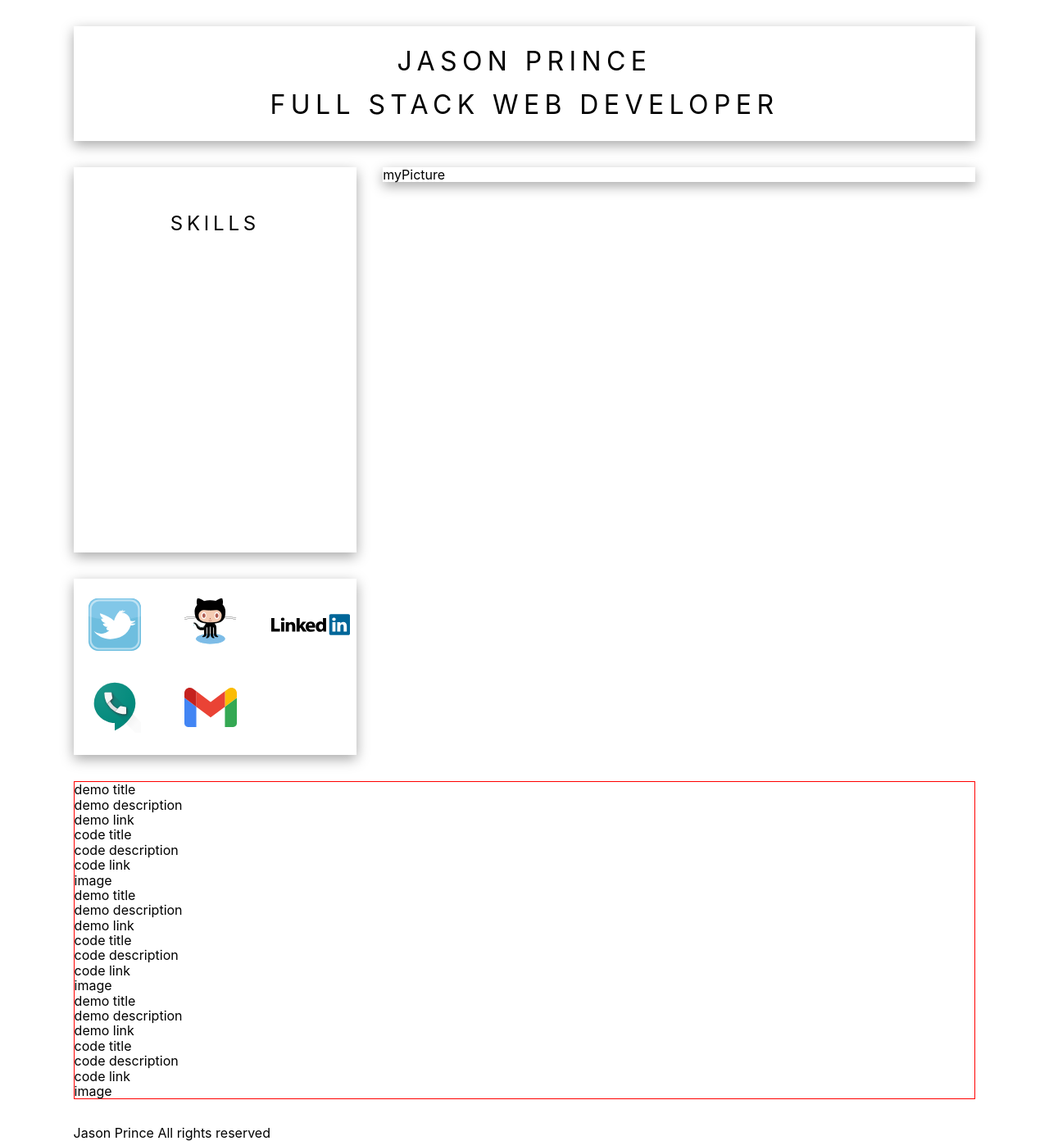
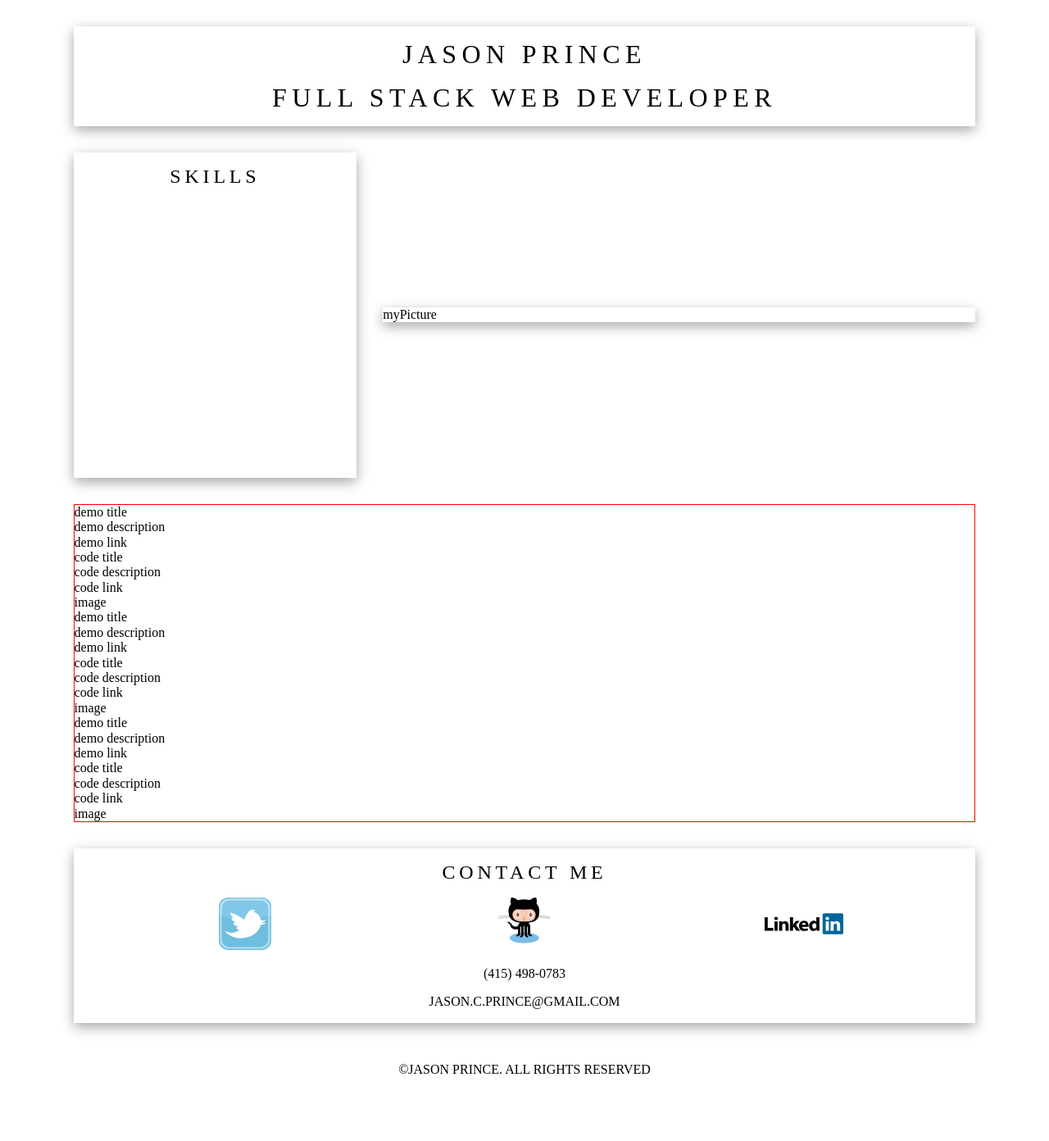
Before and after one commit to Jason-Prince/my-portfolio-app, a Next.js app: page / in a window 1280 px wide. Shown: the whole page at 82% size. After the commit the page ends 1362 px from the top, so only its background shows below. Built offline with nearby package versions, Linux system fonts and the light colour scheme.

Commit message:
contact and footer done

```diff
--- a/components/contacts.js
+++ b/components/contacts.js
@@ -1,32 +1,29 @@
 import Twitter from "../components/svg/twitter";
 import Github from "../components/svg/github";
 import Linkedin from "../components/svg/linkedin";
-import Phone from "../components/svg/googleVoice";
-import Email from "../components/svg/gmail";
 
 const contacts = () => {
   return (
     <section className="contacts">
-      <div className="contact__twitter">
+      <div className="contact item--title">contact me</div>
+      <div className="contact item--twitter">
         <a href="https://twitter.com/Enders_Game" target="_blank">
           <Twitter />
         </a>
       </div>
-      <div className="contact__github">
+      <div className="contact item--github">
         <a href="https://github.com/jason-prince" target="_blank">
           <Github />
         </a>
       </div>
-      <div className="contact__linkedin">
+      <div className="contact item--linkedin">
         <a href="https://www.linkedin.com/in/jason-c-prince/" target="_blank">
           <Linkedin />
         </a>
       </div>
-      <div className="contact__phone">
-        <Phone />
-      </div>
-      <div className="contact__email">
-        <Email />
+      <div className="contact item--phone-number">(415) 498-0783</div>
+      <div className="contact item--email-address">
+        jason.c.prince@gmail.com
       </div>
     </section>
   );
--- a/components/footer.js
+++ b/components/footer.js
@@ -1,5 +1,11 @@
 const footer = () => {
-  return <section className="footer">Jason Prince All rights reserved</section>;
+  return (
+    <section className="footer">
+      <div className="item--title">
+        <span>&#169;</span>Jason Prince. All rights reserved
+      </div>
+    </section>
+  );
 };
 
 export default footer;
--- a/components/header.js
+++ b/components/header.js
@@ -1,8 +1,8 @@
 const header = () => {
   return (
     <section className="header">
+      <div className="item row--1 item--name">full stack web developer</div>
       <div className="item row--0 item--title">jason prince</div>
-      <div className="item row--1 item--name">full stack web developer</div>
     </section>
   );
 };
--- a/pages/index.js
+++ b/pages/index.js
@@ -14,14 +14,14 @@ const Home = () => {
       <div className="home__skills">
         <Skills />
       </div>
-      <div className="home__contacts">
-        <Contacts />
-      </div>
       <div className="home__mypictures">
         <MyPicture />
       </div>
       <div className="home__myprojects">
         <MyProjects />
+      </div>
+      <div className="home__contacts">
+        <Contacts />
       </div>
       <div className="home__footer">
         <Footer />
--- a/styles/contacts.scss
+++ b/styles/contacts.scss
@@ -1,40 +1,39 @@
 .contacts {
     box-shadow: rgba(0, 0, 0, 0.35) 0px 5px 15px;
     display: grid;
-    grid-template-columns: 1fr 1fr 1fr;
-    grid-template-rows: auto;
+    grid-template-columns: repeat(5, 1fr);
     grid-template-areas:
-      "twitter github linkedin"
-      "phone email .";
+      ". . . . ."
+      ". . a . ."
+      "b b c d d"
+      ". . e . ."
+      ". . f . ."
+      ". . . . .";
     gap: 1em;
-    padding: 1em 0;
-
-    .contact__twitter {
-      grid-area: twitter;
-      padding: .5em;
+    .contact {
+      text-transform: uppercase;
       place-self: center;
+      &.item--title {
+        grid-area: a;
+        font-size: 1.5rem;
+        letter-spacing: .20em;
+      }
+      &.item--twitter {
+        grid-area: b;
+      }
+      &.item--github {
+        grid-area: c;
+      }
+      &.item--linkedin {
+        grid-area: d;
+      }
+      &.item--phone-number {
+        grid-area: e;
+      }
+      &.item--email-address {
+        grid-area: f;
+      }
     }
-    .contact__github {
-      grid-area: github;
-      padding: .5em;
-      place-self: center;
-    }
-    .contact__linkedin {
-      grid-area: linkedin;
-      padding: .5em;
-      place-self: center;
-    }
-    .contact__phone {
-      grid-area: phone;
-      padding: .5em;
-      place-self: center;
-    }
-    .contact__email {
-      grid-area: email;
-      padding: .5em;
-      place-self: center;
-    }
-
   }
 
   .linkedin--size {
--- /dev/null
+++ b/styles/footer.scss
@@ -0,0 +1,15 @@
+.footer {
+    display: grid;
+    display: grid;
+    grid-template-columns: 1fr;
+    grid-template-areas:
+      "."
+      "a"
+      ".";
+    gap: 1em;
+    .item--title {
+    grid-area: a;
+    justify-self: center;
+    text-transform: uppercase;
+    }
+}
--- a/styles/globals.scss
+++ b/styles/globals.scss
@@ -2,23 +2,9 @@
 @import 'header';
 @import 'skills';
 @import 'contacts';
+@import 'footer';
+@import 'home';
 
-html,
-body {
-  padding: 0;
-  margin: 0;
-  font-family: -apple-system, BlinkMacSystemFont, Segoe UI, Roboto, Oxygen,
-    Ubuntu, Cantarell, Fira Sans, Droid Sans, Helvetica Neue, sans-serif;
-}
-
-a {
-  color: inherit;
-  text-decoration: none;
-}
-
-* {
-  box-sizing: border-box;
-}
 
 .myPicture {
   box-shadow: rgba(0, 0, 0, 0.35) 0px 5px 15px;
@@ -27,44 +13,3 @@ a {
 .myprojects {
   border: solid 1px red;
 }
-
-
-
-.home {
-  display: grid;
-  gap: 2em;
-  grid-template-columns: .5fr 3fr 3fr 3fr .5fr;
-  grid-template-rows: auto;
-  grid-template-areas:
-  ". header header header ."
-  ". skills mypictures mypictures ."
-  ". contacts mypictures mypictures ."
-  ". myprojects myprojects myprojects ."
-  ". footer footer footer .";
-
-  .home__header {
-    grid-area: header;
-  }
-  .home__skills {
-    grid-area: skills;
-    place-self: end;
-    justify-self: stretch;
-  }
-  .home__contacts {
-    grid-area: contacts;
-    place-self: end;
-    justify-self: stretch;
-  }
-  .home__mypictures {
-    grid-area: mypictures;
-    place-self: start;
-    justify-self: stretch;
-    align-self: stretch;
-  }
-  .home__myprojects {
-    grid-area: myprojects;
-  }
-  .home__footer {
-    grid-area: footer;
-  }
-}
--- a/styles/header.scss
+++ b/styles/header.scss
@@ -1,20 +1,17 @@
 $duration: 1s;
-$delay__header__boxshadow: 0s;
 $delay__header__title: 1s;
 $delay__header__name: 2s;
 
 .header{
-    margin-top: 2em;
     display: grid;
     gap: 1em;
-    grid-template-columns: .5fr 9fr .5fr;
-    grid-template-rows: 1fr 4fr 4fr 1fr;
+    grid-template-columns: repeat(7, 1fr);
     grid-template-areas:
-        ". . ."
-        ". item__title ."
-        ". item__name ."
-        ". . .";
-    animation: header__boxshadow $duration $delay__header__boxshadow ease-in-out forwards;
+        ". . . . . . ."
+        ". . a a a . ."
+        ". b b b b b ."
+        ". . . . . . .";
+    animation: header__boxshadow $duration ease-in-out forwards;
 
     .item {
         place-self: center;
@@ -25,13 +22,13 @@ $delay__header__name: 2s;
         &.row--0 {
             animation: myTitle $duration $delay__header__title ease-in-out forwards;
             &.item--title{
-              grid-area: item__title;
+              grid-area: a;
             }
         }
         &.row--1 {
             animation: myName $duration $delay__header__name ease-in-out forwards;
             &.item--name{
-              grid-area: item__name;
+              grid-area: b;
             }
         }
     }
--- /dev/null
+++ b/styles/home.scss
@@ -0,0 +1,38 @@
+.home {
+    display: grid;
+    gap: 2em;
+    grid-template-columns: .5fr 3fr 3fr 3fr .5fr;
+    grid-template-rows: auto;
+    grid-template-areas:
+    ". . . . ."
+    ". header header header ."
+    ". skills mypictures mypictures ."
+    ". myprojects myprojects myprojects ."
+    ". contacts contacts contacts ."
+    ". footer footer footer ."
+    ". . . . .";
+
+    .home__header {
+      grid-area: header;
+    }
+    .home__skills {
+      grid-area: skills;
+      place-self: center stretch;
+    }
+    .home__contacts {
+      grid-area: contacts;
+      place-self: center stretch;
+    }
+    .home__mypictures {
+      grid-area: mypictures;
+      place-self: center stretch;
+    }
+    .home__myprojects {
+      grid-area: myprojects;
+      place-self: center stretch;
+    }
+    .home__footer {
+      grid-area: footer;
+      place-self: center stretch;
+    }
+  }
--- a/styles/skills.scss
+++ b/styles/skills.scss
@@ -10,15 +10,14 @@ $translateY: translateY(-120%);
 
 .skills {
     display: grid;
-    grid-template-columns: .5fr 3fr 3fr 3fr .5fr;
-    grid-template-rows: .5fr 1.8fr 1.8fr 1.8fr 1.8fr 1.8fr .5fr;
+    grid-template-columns: repeat(5, 1fr);
     grid-template-areas:
         ". . . . ."
-        ". . skill__title . ."
-        ". html css sass ."
-        ". javascript reactjs nextjs ."
-        ". nodejs python django ."
-        ". postgresql mongodb . ."
+        ". . a . ."
+        ". b c d ."
+        ". e f g ."
+        ". h i j ."
+        ". k l . ."
         ". . . . .";
     gap: 1em;
     animation: skills__boxshadow $duration $delay__skills__boxshadow ease-in-out forwards;
@@ -29,7 +28,7 @@ $translateY: translateY(-120%);
         &.row--0 {
             animation: skill__title__row $duration $delay__skill__title ease-in-out forwards;
             &.item--title {
-                grid-area: skill__title;
+                grid-area: a;
                 text-transform: uppercase;
                 font-size: 1.5rem;
                 letter-spacing: .20em;
@@ -38,46 +37,46 @@ $translateY: translateY(-120%);
         &.row--1 {
             animation: skill__row__1 $duration $delay__skill__row__1 ease-in-out forwards;
             &.item--html {
-                grid-area: html;
+                grid-area: b;
             }
             &.item--css {
-                grid-area: css;
+                grid-area: c;
             }
             &.item--sass {
-                grid-area: sass;
+                grid-area: d;
             }
         }
         &.row--2 {
             animation: skill__row__2 $duration $delay__skill__row__2 ease-in-out forwards;
             &.item--javascript {
-                grid-area: javascript;
+                grid-area: e;
             }
             &.item--reactjs {
-                grid-area: reactjs;
+                grid-area: f;
             }
             &.item--nextjs {
-                grid-area: nextjs;
+                grid-area: g;
             }
         }
         &.row--3 {
             animation: skill__row__3 $duration $delay__skill__row__3 ease-in-out forwards;
             &.item--nodejs {
-                grid-area: nodejs;
+                grid-area: h;
             }
             &.item--python {
-                grid-area: python;
+                grid-area: i;
             }
             &.item--django {
-                grid-area: django;
+                grid-area: j;
             }
         }
         &.row--4 {
             animation: skill__row__4 $duration $delay__skill__row__4 ease-in-out forwards;
             &.item--postgresql {
-                grid-area: postgresql;
+                grid-area: k;
             }
             &.item--mongodb {
-                grid-area: mongodb;
+                grid-area: l;
             }
         }
     }
```
Lines whose indentation alone changed are shown as unchanged.
